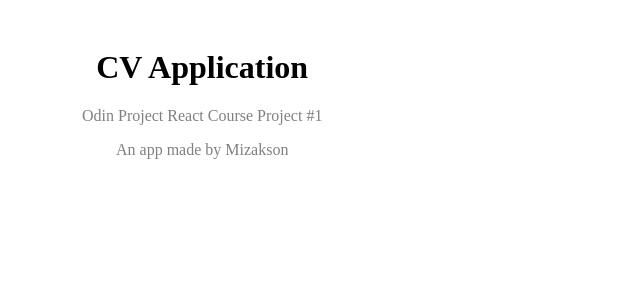
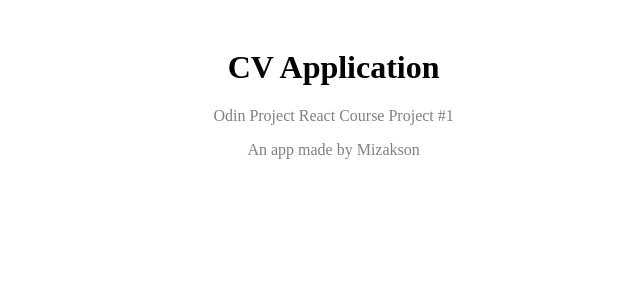
Before and after one commit to Mizakson/cv-application, a React (Vite) app: page / in a window 1280 px wide. Shown: the top 300 px of the page, without its empty margins (0-640 px from the left). Built offline with nearby package versions, Linux system fonts and the light colour scheme.

Commit message:
Remove header anchor tags, edit header width

```diff
--- a/src/components/Header.jsx
+++ b/src/components/Header.jsx
@@ -3,8 +3,8 @@
         <header>
             <h1 className="main-title">CV Application</h1>
             <div className="about">
-                <p className="project-number"><a href="www.theodinproject.com" title="www.theodinproject.com">Odin Project</a> React Course Project #1</p>
-                <p className="author">An app made by <a href="www.github.com/mizakson" title="www.github.com/mizakson">Mizakson</a></p>
+                <p className="project-number">Odin Project React Course Project #1</p>
+                <p className="author">An app made by Mizakson</p>
             </div>
         </header>
     )
--- a/src/styles/index.css
+++ b/src/styles/index.css
@@ -2,18 +2,9 @@
     padding: 1.5%;
 }
 
-a {
-    text-decoration: none;
-    color: inherit;
-}
-
-a:hover {
-    color: blue;
-}
-
 header {
     min-width: 250px;
-    max-width: 350px;
+    max-width: 50%;
     text-align: center;
 }
 
```
